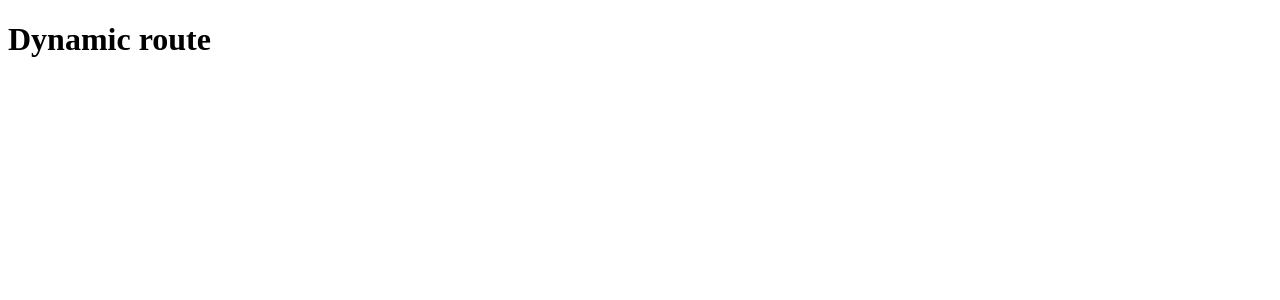
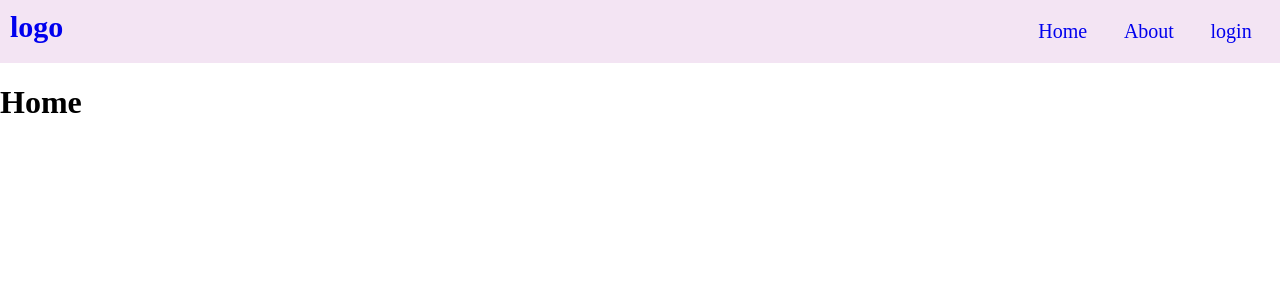
Before and after one commit to muskan-chouhan/react, a React (Vite) app in the folder dynamic-routing/: page / in a window 1280 px wide. Shown: the top 300 px of the page. Built offline with nearby package versions, Linux system fonts and the light colour scheme.

Commit message:
add dynamic route file

```diff
--- a/dynamic-routing/src/App.jsx
+++ b/dynamic-routing/src/App.jsx
@@ -1,8 +1,20 @@
+import {Route, Routes} from 'react-router'
+import Home from './Home'
+import About from './About'
+import Login from './Login'
+import NavBar from './NavBar'
+function App() {
 
-function App() {
   return (
     <>
-    <h1>Dynamic route</h1>
+    <NavBar/>
+    <Routes>
+      <Route path='/' element={<Home/>}/>
+      <Route path='/about' element={<About/>}/>
+      <Route path='/login' element={<Login/>}/>
+    </Routes>
+
+
     </>
   )
 }
```
Also changed, not shown: dynamic-routing/src/main.jsx (+3 -4 lines).
